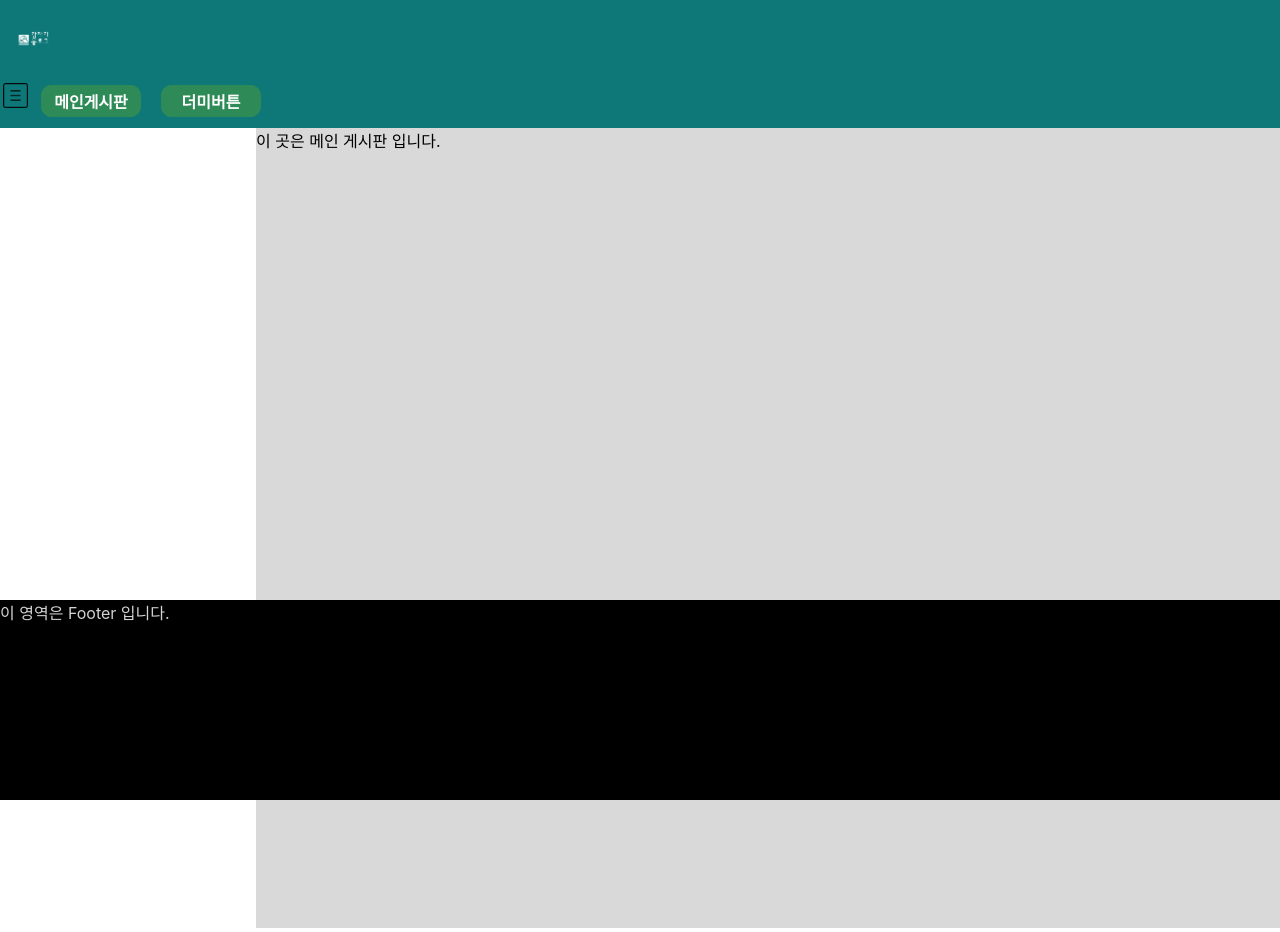
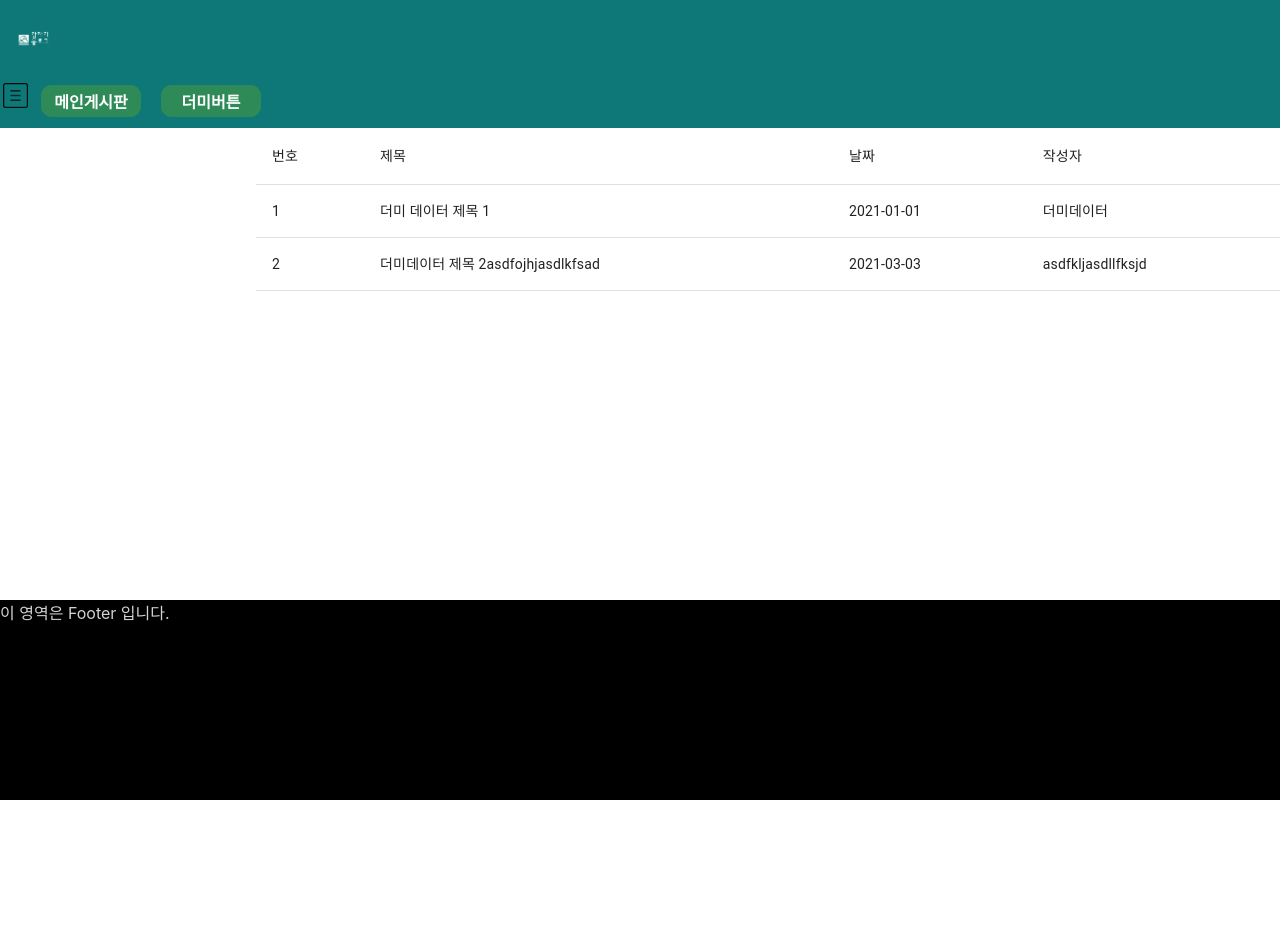
Before and after one commit to SI-Kim/nextjs-easy-blog-app, a Next.js app: page /board1/MainBoard in a window 1280 px wide. Built offline with nearby package versions, Linux system fonts and the light colour scheme.

Commit message:
테이블생성

```diff
--- a/package.json
+++ b/package.json
@@ -9,6 +9,7 @@
     "lint": "next lint"
   },
   "dependencies": {
+    "@material-ui/core": "4.12.3",
     "jquery": "3.6.0",
     "next": "11.1.0",
     "react": "17.0.2",
--- a/pages/board1/MainBoard.js
+++ b/pages/board1/MainBoard.js
@@ -1,5 +1,51 @@
 import styles from "../../styles/layouts.module.css";
+import {
+  Table,
+  TableHead,
+  TableBody,
+  TableRow,
+  TableCell
+} from "@material-ui/core";
 
 export default function MainBoard() {
-  return <div className={styles.main}>이 곳은 메인 게시판 입니다.</div>;
+  const mainBoardDatas = [
+    {
+      id: 1,
+      date: "2021-01-01",
+      title: "더미 데이터 제목 1",
+      content: "터미데이터 내용 1",
+      author: "더미데이터",
+      link: "/board1/MainBoard"
+    },
+    {
+      id: 2,
+      date: "2021-03-03",
+      title: "더미데이터 제목 2asdfojhjasdlkfsad",
+      content: "더미데이터 내용 2 sdafjlkasjdlfksdfa",
+      author: "asdfkljasdllfksjd",
+      link: "/board1/MainBoard"
+    }
+  ];
+  return (
+    <div className={styles.main}>
+      <Table>
+        <TableHead>
+          <TableCell>번호</TableCell>
+          <TableCell>제목</TableCell>
+          <TableCell>날짜</TableCell>
+          <TableCell>작성자</TableCell>
+        </TableHead>
+        <TableBody>
+          {mainBoardDatas.map((data) => (
+            <TableRow key={data.id}>
+              <TableCell>{data.id}</TableCell>
+              <TableCell>{data.title}</TableCell>
+              <TableCell>{data.date}</TableCell>
+              <TableCell>{data.author}</TableCell>
+            </TableRow>
+          ))}
+        </TableBody>
+      </Table>
+    </div>
+  );
 }
--- a/styles/layouts.module.css
+++ b/styles/layouts.module.css
@@ -50,7 +50,7 @@
   width: 80%;
   height: 100vh;
   float: right;
-  background-color: #d9d9d9;
+  background-color: white;
 }
 
 .aside {
```
Also changed, not shown: 1 other file (tests, documents, lock files or other folders).
